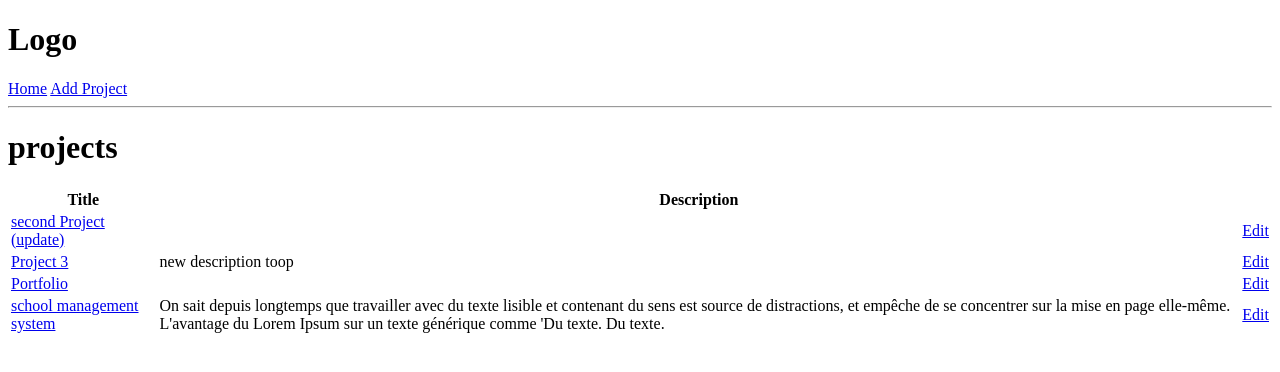
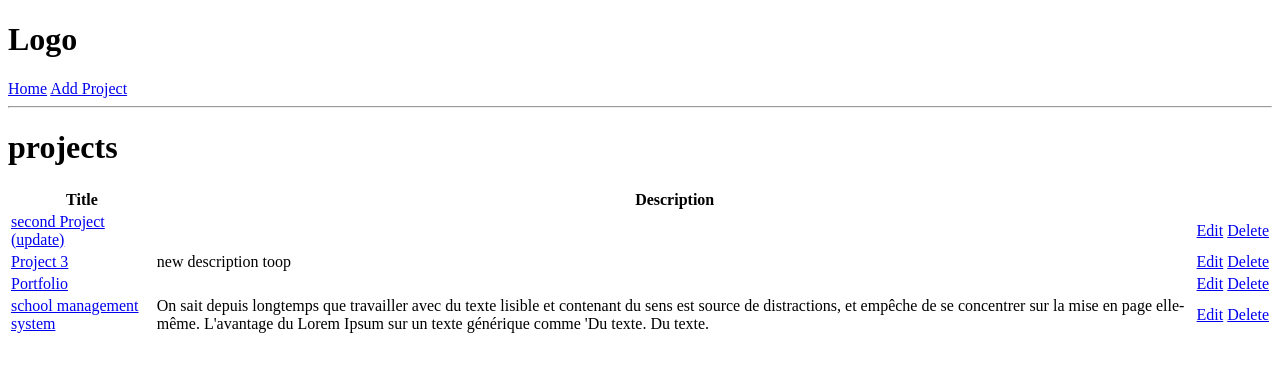
Before and after one commit to Salma-Bellamkaddem/websearch, a Django app: page / in a window 1280 px wide. Shown: the top 372 px of the page. Run offline with Django 4.2, Linux system fonts and the light colour scheme; data comes from the database, SQL or seed files in the repository; both versions use the stored data as it was after the commit.

Commit message:
delete project

```diff
--- a/projects/templates/projects/projects.html
+++ b/projects/templates/projects/projects.html
@@ -11,6 +11,7 @@
       <th>Title</th>
       <th>Description</th>
       <th></th>
+      <th></th>
     </tr>
   </thead>
   <tbody>
@@ -19,6 +20,8 @@
       <td><a href="{% url 'project' project.id %}">{{project.title}}{%if project.topRated %} <strong>TOP RATED</strong>{%endif%}</a></td>
       <td>{{project.description}}</td>
       <td><a href="{% url 'update-project' project.id  %}">Edit</a></td>
+      <td><a href="{% url 'delete-project' project.id  %}">Delete</a></td>
+
     </tr>
 
     {%endfor %}
--- a/projects/urls.py
+++ b/projects/urls.py
@@ -6,5 +6,6 @@ urlpatterns = [
     path('single-project/<str:pk>/',views.project,name="project"),
     path('create-project/',views.createProject,name="create-project"),
     path('create-project/<str:pk>/',views.updateProject,name="update-project"),
+    path('delete-project/<str:pk>/',views.deleteProject,name="delete-project"),
 
 ]
--- a/projects/views.py
+++ b/projects/views.py
@@ -18,7 +18,7 @@ def project(request,pk):
 def createProject(request):
     form =projectForm()
 
-    if request.method=="POST":
+    if request.method=='POST':
          form =projectForm(request.POST)
          if form.is_valid():
              form.save()
@@ -34,10 +34,17 @@ def  updateProject(request,pk):
     form =projectForm(instance=project)
     template ='projects/project-form.html'
 
-    if request.method=='POST':
+    if request.method =='POST':
         form=projectForm(request.POST,instance=project)
         if form.is_valid():
             form.save()
             return redirect('projects')
     context['form']=form
     return render(request,template,context)
+
+def deleteProject(request,pk):
+    project=Project.objects.get(id=pk)
+    if request.method =='POST':
+        project.delete()
+        return redirect('projects')
+    return render(request,'projects/delete.html',{'object':project})
```
Also changed, not shown: projects/templates/projects/delete.html (added, +9 -0 lines), db.sqlite3.
